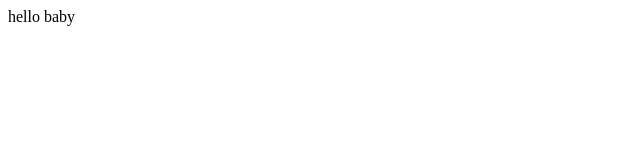
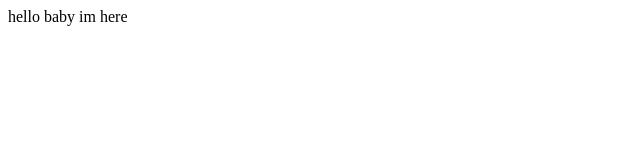
Before and after one commit to william1994-ux/demo-git, a plain HTML site: page index.html in a window 1280 px wide. Shown: the full height of the page, 0-640 px from the left. Drawn offline with Linux system fonts and the light colour scheme.

Commit message:
changed in feature

```diff
--- a/index.html
+++ b/index.html
@@ -6,7 +6,7 @@
   </head>
   <body>
     <div>
-    hello baby
+    hello baby im here
     </div>
   </body>
 </html>
```
